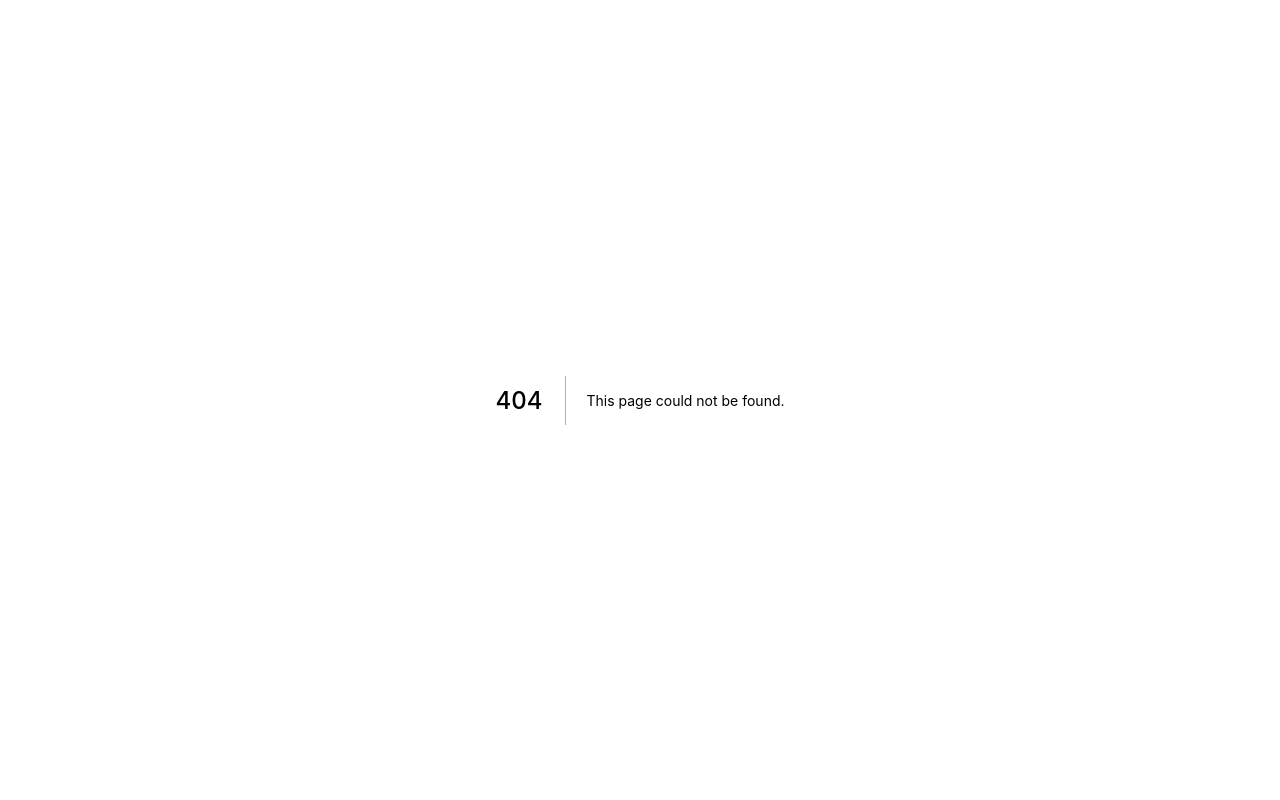
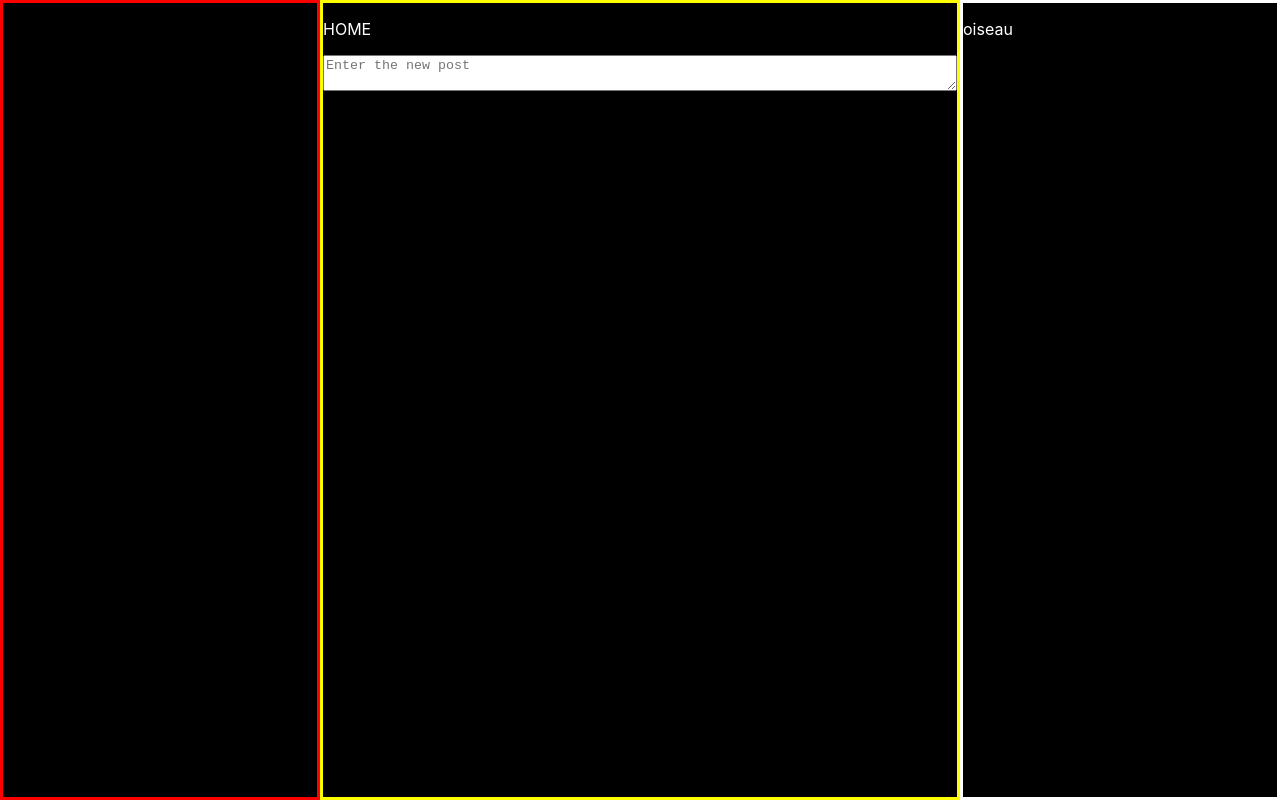
Before and after one commit to wassim-rb/hackatweet-front, a Next.js app: page /tweetpage in a window 1280 px wide. Before the commit this address had no page. Built offline with nearby package versions, Linux system fonts and the light colour scheme.

Commit message:
commit nina frontend vendredi matin

```diff
--- /dev/null
+++ b/components/Tweets.js
@@ -0,0 +1,31 @@
+import React from "react";
+import { useState } from "react";
+import styles from "../styles/tweets.module.css";
+
+function Tweet() {
+  return (
+    <div className={styles.container}>
+      <div className={styles.left}></div>
+      <div className={styles.middle}>
+        <div className={styles.headerMiddle}>
+          <p>HOME</p>
+          <textarea
+            className={styles.textarea}
+            type="text"
+            name="description"
+            size="280"
+            required
+            class="input"
+            placeholder="Enter the new post"
+          />
+          {/* <input className={styles.texttweet} type="text" /> */}
+        </div>
+      </div>
+      <div className={styles.right}>
+        <p>oiseau</p>
+      </div>
+    </div>
+  );
+}
+
+export default Tweet;
--- /dev/null
+++ b/pages/tweetpage.js
@@ -0,0 +1,7 @@
+import Tweet from "../components/Tweets";
+
+function TweetPage() {
+  return <Tweet />;
+}
+
+export default TweetPage;
--- /dev/null
+++ b/styles/tweets.module.css
@@ -0,0 +1,34 @@
+.container {
+  color: white;
+  display: grid;
+  background-color: black;
+  height: 100vh;
+  display: flex;
+}
+.left {
+  width: 25vw;
+  border: solid red;
+}
+
+.middle {
+  width: 50vw;
+  border: solid yellow;
+}
+
+.right {
+  width: 25vw;
+  border: solid white;
+}
+
+.headerMiddle {
+  display: flex;
+  flex-direction: column;
+}
+
+.textarea {
+  color: white;
+  background-color: rgba(0, 0, 0, 0);
+  border-top: none;
+  border-right: none;
+  border-left: none;
+}
```
Also changed, not shown: pages/hashtagpage.js (renamed from pages/hashtag.js), styles/globals.css (line endings or trailing spaces).
